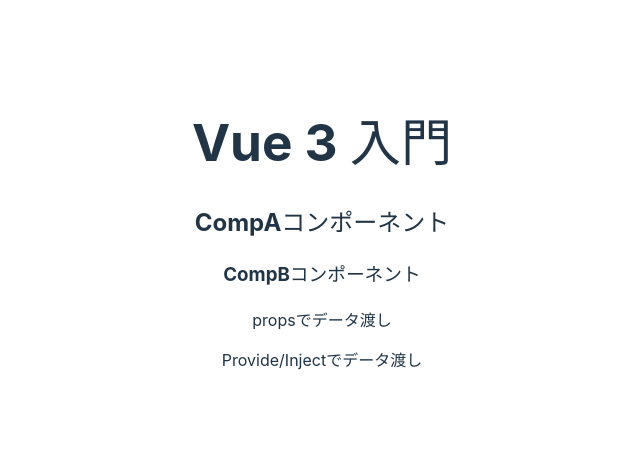
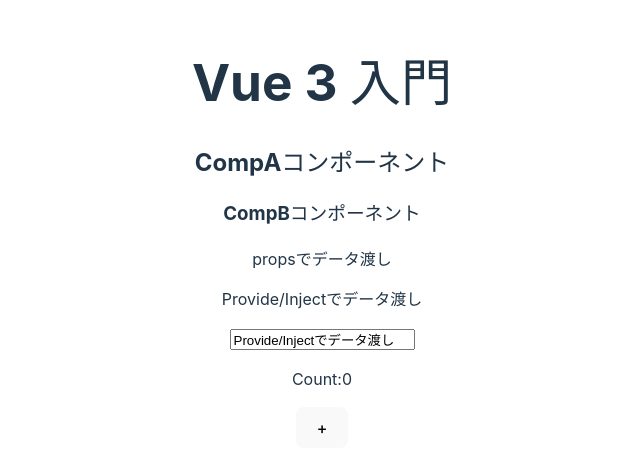
Before and after one commit to Bear29ers/primer-vue, a Vue app in the folder 04_components_v3/: page / in a window 1280 px wide. Shown: the part 166-638 px from the top of the page, without its empty margins (318-958 px from the left). Built offline with nearby package versions, Linux system fonts and the light colour scheme.

Commit message:
feat: :sparkles: Provide / Inject

```diff
--- a/04_components_v3/src/App.vue
+++ b/04_components_v3/src/App.vue
@@ -1,9 +1,25 @@
 <script setup>
 import CompA from './components/CompA.vue';
-import { provide } from 'vue';
+import { provide, ref } from 'vue';
+const message = ref('Provide/Injectでデータ渡し');
 
 // provide関数でデータ渡しの設定、template側では何もする必要はない
-provide('message', 'Provide/Injectでデータ渡し');
+// provide('message', 'Provide/Injectでデータ渡し');
+provide('message', message);
+
+const count = ref(0);
+
+// Injectで渡した値を子コンポーネントで直接更新できないため、値を更新する関数をInjectで渡す
+const addCount = () => {
+  count.value++;
+};
+
+// provide('count', count);
+// provide('addCount', addCount);
+provide('count', {
+  count,
+  addCount,
+});
 </script>
 
 <template>
--- a/04_components_v3/src/components/CompA.vue
+++ b/04_components_v3/src/components/CompA.vue
@@ -3,6 +3,7 @@
 
 const { message } = defineProps(['message']);
 </script>
+
 <template>
   <h2>CompAコンポーネント</h2>
   <CompB :message="message" />
--- a/04_components_v3/src/components/CompB.vue
+++ b/04_components_v3/src/components/CompB.vue
@@ -4,9 +4,17 @@
 
 // inject関数を利用して、Provideで設定した値をkeyを利用して取得する
 const message2 = inject('message');
+
+// const count = inject('count');
+// const addCount = inject('addCount');
+const { count, addCount } = inject('count');
 </script>
+
 <template>
   <h3>CompBコンポーネント</h3>
   <p>{{ message }}</p>
   <p>{{ message2 }}</p>
+  <input type="text" v-model="message2" />
+  <p>Count:{{ count }}</p>
+  <button @click="addCount">+</button>
 </template>
```
